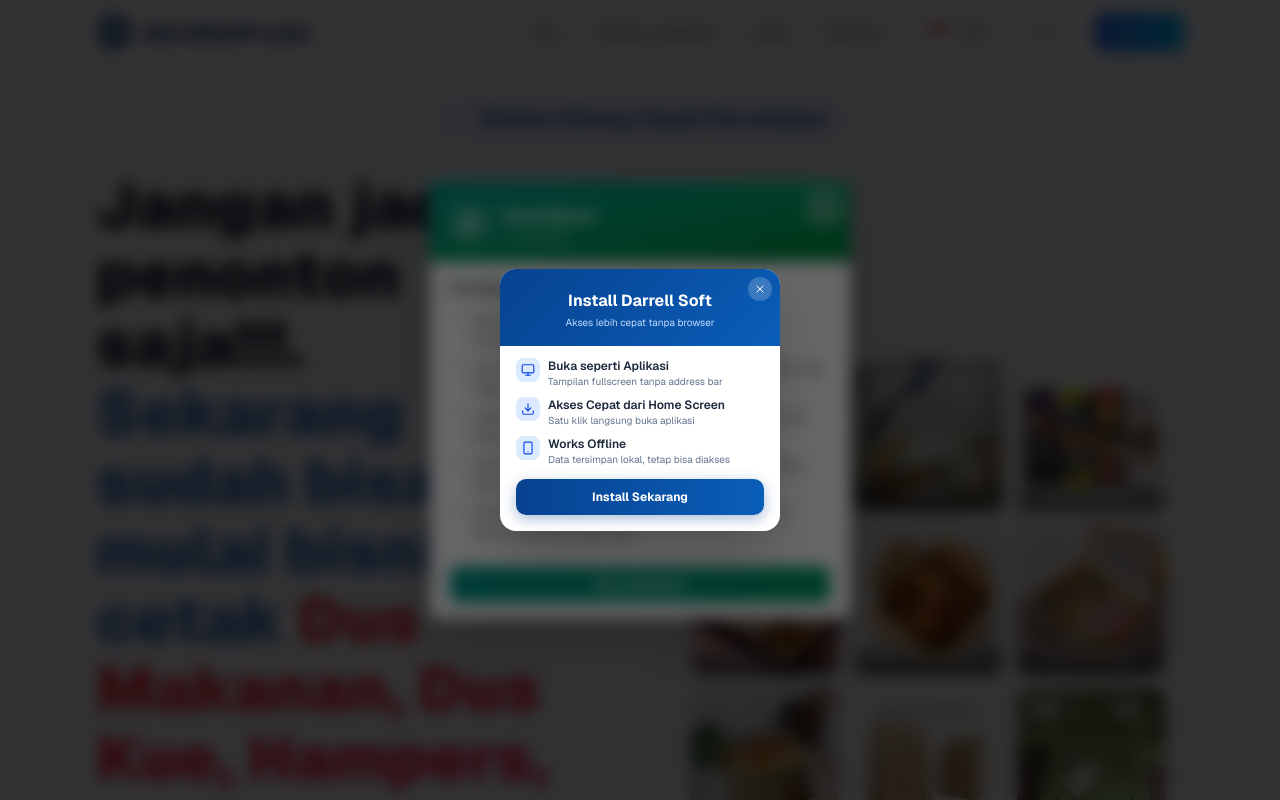
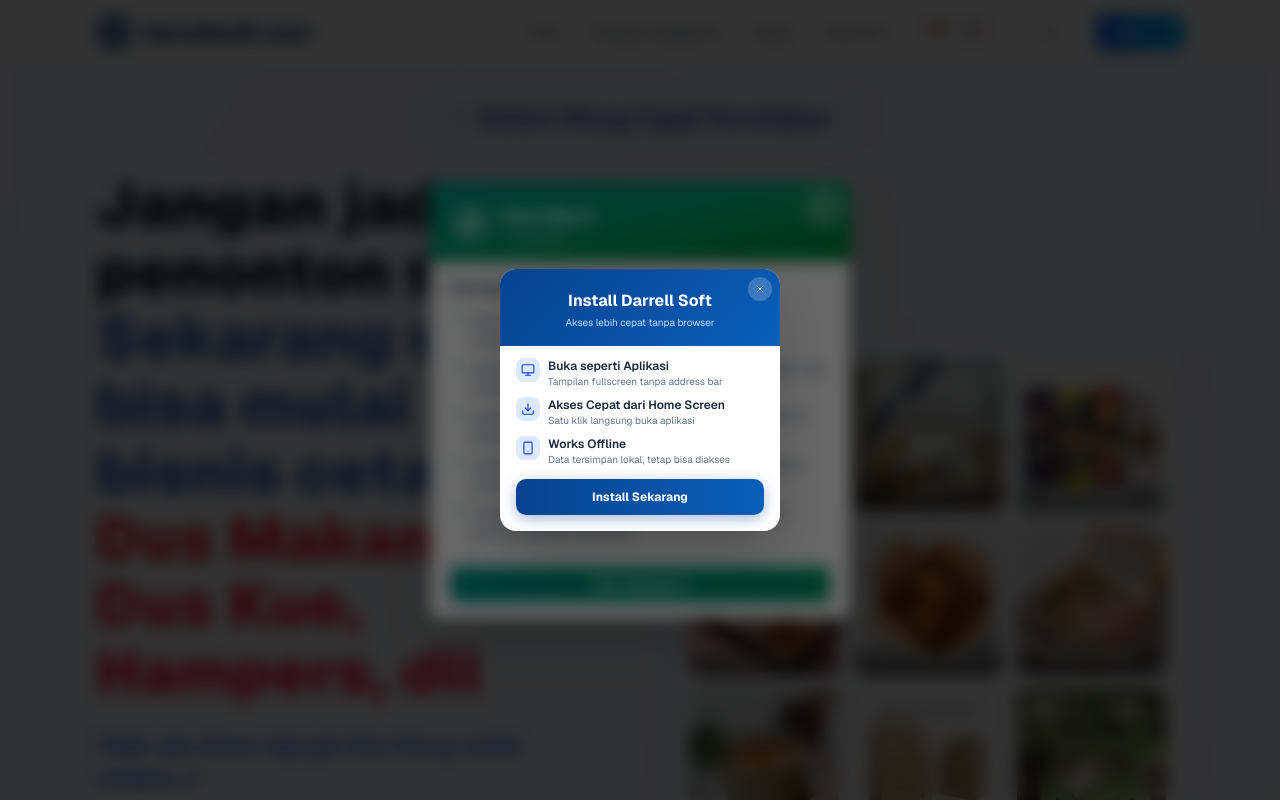
Before and after one commit to Koming711/darrellsoft, a Next.js app: page / in a window 1280 px wide. Shown: the top 800 px of the page. Built offline with nearby package versions, Linux system fonts and the light colour scheme; no server answers; the database is empty.

Commit message:
a6721ed3-6c34-46d4-b8a5-780e2ffc4866

```diff
--- a/app/page.tsx
+++ b/app/page.tsx
@@ -1022,7 +1022,7 @@ export default function Home() {
             {/* Left - Text */}
             <FadeIn direction="right">
               <div className="flex flex-col gap-6">
-                <h1 className="text-gray-900 dark:text-gray-100 leading-[1.1] text-[38.67px] md:text-[50.67px] lg:text-[62.67px]" style={{ fontWeight: 900 }}>
+                <h1 className="text-gray-900 dark:text-gray-100 leading-[1.1] text-[36.67px] md:text-[48.67px] lg:text-[60.67px]" style={{ fontWeight: 900 }}>
                   <span style={{ fontWeight: 900 }}>{t.hero_h1_1}{' '}</span>
                   <span className="font-extrabold" style={{ color: '#4374C1', fontWeight: 900 }}>{t.hero_h1_2}</span>{' '}
                   <span className="bg-gradient-to-r from-red-500 to-rose-500 bg-clip-text text-transparent" style={{ fontWeight: 900 }}>{t.hero_h1_3}</span>
--- a/src/app/page.tsx
+++ b/src/app/page.tsx
@@ -1022,7 +1022,7 @@ export default function Home() {
             {/* Left - Text */}
             <FadeIn direction="right">
               <div className="flex flex-col gap-6">
-                <h1 className="text-gray-900 dark:text-gray-100 leading-[1.1] text-[38.67px] md:text-[50.67px] lg:text-[62.67px]" style={{ fontWeight: 900 }}>
+                <h1 className="text-gray-900 dark:text-gray-100 leading-[1.1] text-[36.67px] md:text-[48.67px] lg:text-[60.67px]" style={{ fontWeight: 900 }}>
                   <span style={{ fontWeight: 900 }}>{t.hero_h1_1}{' '}</span>
                   <span className="font-extrabold" style={{ color: '#4374C1', fontWeight: 900 }}>{t.hero_h1_2}</span>{' '}
                   <span className="bg-gradient-to-r from-red-500 to-rose-500 bg-clip-text text-transparent" style={{ fontWeight: 900 }}>{t.hero_h1_3}</span>
```
Also changed, not shown: 1 other file (tests, documents, lock files or other folders).
